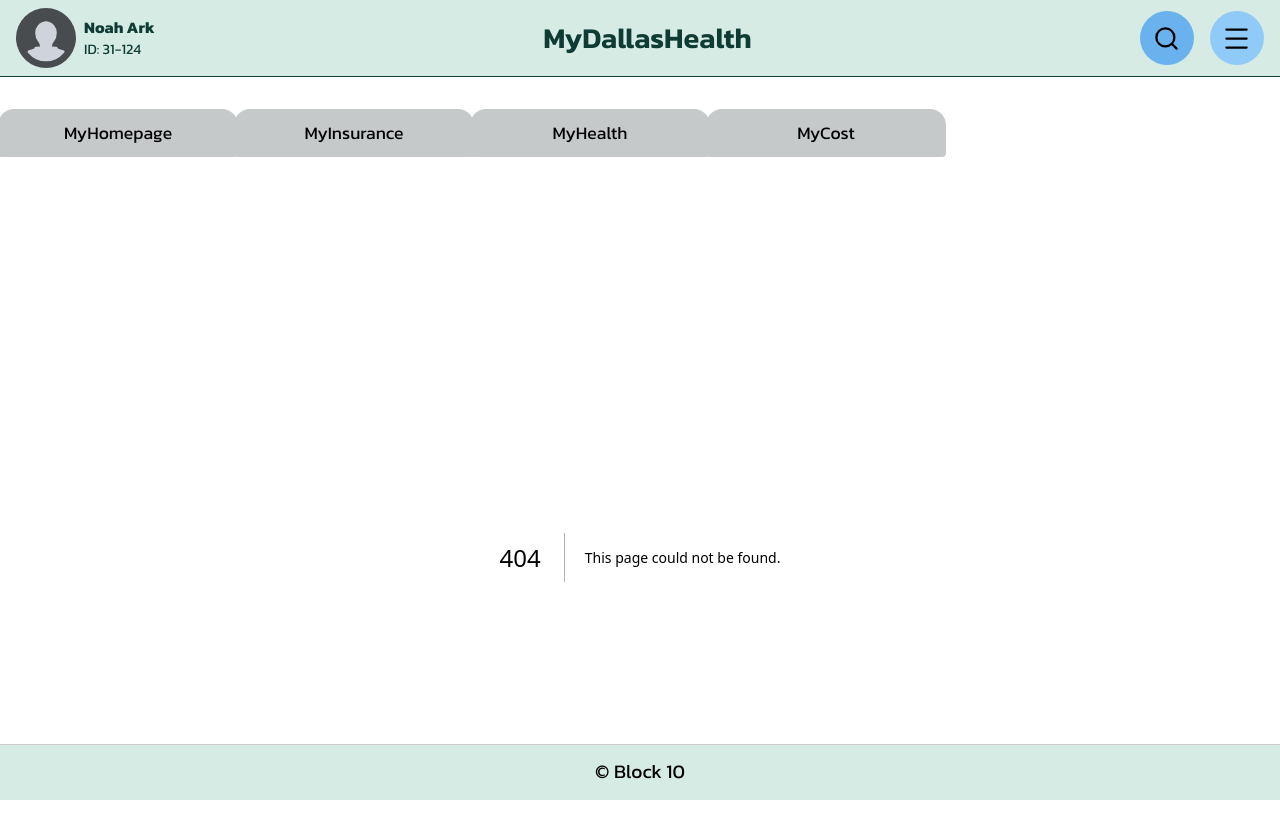
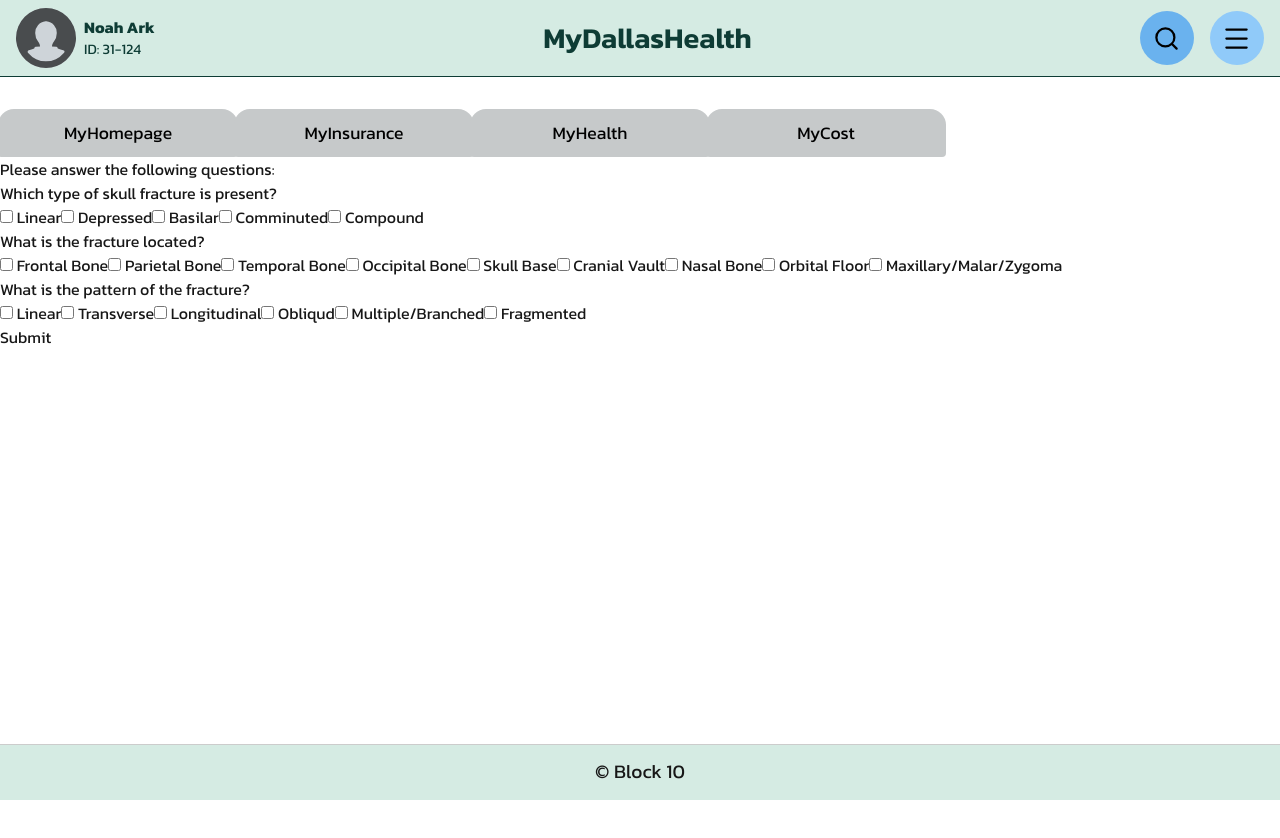
Before and after one commit to Steezzee/dallashealthcare, a Next.js app: page /cost/skullfractureform in a window 1280 px wide. Before the commit this address had no page. Shown: the top 838 px of the page. After the commit the page ends 800 px from the top, so only its background shows below. Built offline with nearby package versions, Linux system fonts and the light colour scheme.

Commit message:
Added skull fracture form

```diff
--- a/app/cost/page.tsx
+++ b/app/cost/page.tsx
@@ -42,7 +42,7 @@ export default function Cost() {
       router.push("./cost/armfractureform");
       console.log("Clicked card:", name);
     } else if (name === "Skull Fractures") {
-      //router.push("skullfractureform")
+      router.push("./cost/skullfractureform")
       console.log("Clicked card:", name);
     } else {
       console.log("Clicked card:", name);
--- /dev/null
+++ b/app/cost/skullfractureform/page.tsx
@@ -0,0 +1,70 @@
+'use client';
+
+import React from 'react';
+import styles from './skullfractureform.module.css';
+import { useRouter } from 'next/navigation';
+
+
+const ArmFractureForm: React.FC = () => {
+  const router = useRouter();
+
+  const handleSubmit = () => {
+    // Add form validation here or possibly save in local storage
+    router.push('/cost');
+  };
+
+  return (
+    <div className={styles["form-container"]}>
+      <h3>Please answer the following questions:</h3>
+
+      <div className={styles.question}>
+        <label>Which type of skull fracture is present?</label>
+        <div className={styles.options}>
+          <label><input type="checkbox" /> Linear</label>
+          <label><input type="checkbox" /> Depressed</label>
+          <label><input type="checkbox" /> Basilar</label>
+          <label><input type="checkbox" /> Comminuted</label>
+          <label><input type="checkbox" /> Compound</label>
+        </div>
+      </div>
+
+      <div className={styles.question}>
+        <label>What is the fracture located?</label>
+        <div className={styles.options}>
+          <label><input type="checkbox" /> Frontal Bone</label>
+          <label><input type="checkbox" /> Parietal Bone</label>
+          <label><input type="checkbox" /> Temporal Bone</label>
+          <label><input type="checkbox" /> Occipital Bone</label>
+          <label><input type="checkbox" /> Skull Base</label>
+          <label><input type="checkbox" /> Cranial Vault</label>
+          <label><input type="checkbox" /> Nasal Bone</label>
+          <label><input type="checkbox" /> Orbital Floor</label>
+          <label><input type="checkbox" /> Maxillary/Malar/Zygoma</label>
+        </div>
+      </div>
+
+      <div className={styles.question}>
+        <label>What is the pattern of the fracture?</label>
+        <div className={styles.options}>
+          <label><input type="checkbox" /> Linear</label>
+          <label><input type="checkbox" /> Transverse</label>
+          <label><input type="checkbox" /> Longitudinal</label>
+          <label><input type="checkbox" /> Obliqud</label>
+          <label><input type="checkbox" /> Multiple/Branched</label>
+          <label><input type="checkbox" /> Fragmented</label>
+        </div>
+      </div>
+
+      <button
+      type="button"
+      className={styles["submit-btn"]}
+      onClick={handleSubmit}
+      >
+        Submit
+        </button>
+    </div>
+  );
+};
+
+
+export default ArmFractureForm;
```
Also changed, not shown: app/cost/skullfractureform/skullfractureform.module.css (added).
